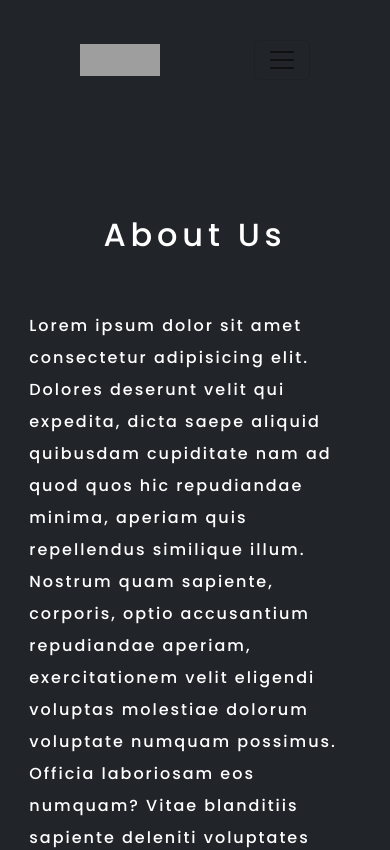
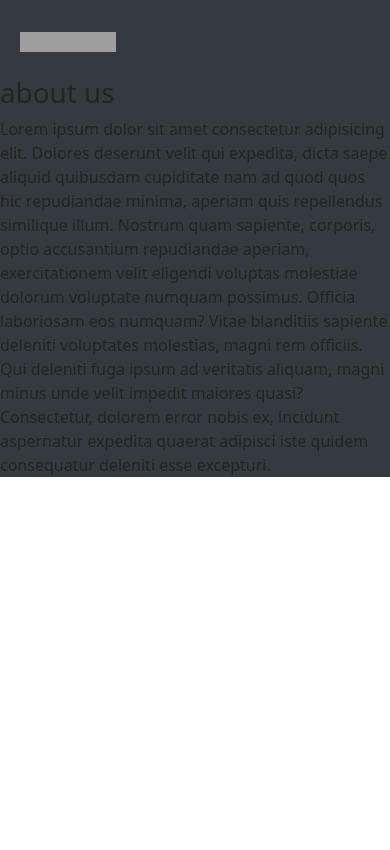
Before and after one commit to drewid25/MiniProject2, a React (Create React App) app: page /About in a window 390 px wide. Shown: the top 850 px of the page. Built offline with nearby package versions, Linux system fonts and the light colour scheme; no server answers; grey boxes are pictures that could not be loaded; a web font is replaced by a local one.

Commit message:
added tailwind css

```diff
--- a/package.json
+++ b/package.json
@@ -6,6 +6,8 @@
     "@chakra-ui/react": "^2.2.4",
     "@emotion/react": "^11.9.3",
     "@emotion/styled": "^11.9.3",
+    "@headlessui/react": "^1.6.6",
+    "@heroicons/react": "^1.0.6",
     "@testing-library/jest-dom": "^5.16.4",
     "@testing-library/react": "^13.3.0",
     "@testing-library/user-event": "^13.5.0",
@@ -17,6 +19,7 @@
     "react-dom": "^18.2.0",
     "react-router-dom": "^6.3.0",
     "react-scripts": "5.0.1",
+    "tailwindcss": "^3.1.8",
     "web-vitals": "^2.1.4"
   },
   "scripts": {
--- a/src/App.js
+++ b/src/App.js
@@ -1,5 +1,5 @@
 import React from 'react'
-import { BrowserRouter as Router, Route,Routes } from 'react-router-dom'
+import { BrowserRouter, BrowserRouter as Router, Route,Routes } from 'react-router-dom'
 // import pages
 import Home from './pages/Home'
 import About from './pages/About'
@@ -10,22 +10,27 @@ import Error from './pages/Error'
 import NavBar from './components/NavBar'
 
 import 'bootstrap/dist/css/bootstrap.min.css';
+import  Navbar  from './components/NavBar'
+import CharacterList from './components/CharacterList'
 function App() {
   return (
-    <>
-      <Router>
-        <NavBar />
-        <Routes>
-          <Route exact path='/' element={<Home/>} />
-          <Route path='/About' element={<About/>} />
-          <Route path='/Character/:id' element={<SingleCharacter/>} />
-          <Route exact path='*' element={<Error/>} />
 
+      <BrowserRouter>
 
+       <Routes>
+          <Route path='/' element={<Navbar />}>
+
+          <Route path="Home" element={<Home/>}/>
+
+          <Route path='About' element={<About />} />
+          <Route path='Characters'element={<CharacterList/>}/>
+          <Route path='Character/:id' element={<SingleCharacter/>} />
+          <Route  path='*' element={<Error/>} />
+       </Route>
         </Routes>
-      </Router>
 
-    </>
+ </BrowserRouter>
+
 
   )
 }
--- a/src/components/Character.js
+++ b/src/components/Character.js
@@ -10,26 +10,23 @@ import { Col, Row, Button } from 'antd';
 
 const Character = ({image,name,id}) => {
   return (
-    <>
-      <Row>
-        <Col  >
-        <article className='character'  >
-          <div className='img-container'>
-            <img src={image} alt={name} />
+
+
+        <article className=" grid grid-row-2 place-items-center bg-yellow6 p-6 align-center rounded-md sm:w-50 md:w-56 lg:w-72"  >
+          <div className="justify-center w-28 align-center">
+            <img  className="rounded-full h-24 w-24 text-center" src={image} alt={name} />
           </div>
 
-          <div className='character-footer'>
-            <h3>{name}</h3>
-              <Button type="primary">More Info</Button>
-              <Link
+          <div className="mt-2">
+            <h4 className="text-white">{name}</h4>
+           <Link
                 to={`/Character/:${id}`}
-                state={{id:id}}>
-              details </Link>
+                state={{id:id}} className='text-white no-underline'>
+              More Info </Link>
           </div>
         </article>
-        </Col>
-      </Row>
-    </>
+
+
 
 
   )
--- a/src/components/CharacterList.js
+++ b/src/components/CharacterList.js
@@ -2,7 +2,7 @@ import React from 'react'
 import Character from './Character'
 import Loading from './Loading'
 import {useGlobalContext} from '../context'
-
+import SearchForm from "../components/SeachForm"
 const CharacterList = () => {
   const { characters, setCharacters, loading } = useGlobalContext();
 
@@ -16,10 +16,11 @@ const CharacterList = () => {
   }
   return (
     <>
-    <section className='section' >
-      <h2 className='character-title'>Characters</h2>
+      <section className='mt-5 ' >
+        <SearchForm/>>
+      <h2 className='text-center text-white'>Characters</h2>
 
-      <div className="character-div">
+      <div className=" p-6 w-screen grid grid-cols-6 gap-y-5 md:grid-cols-3 lg:grid-cols-4 slg:grid-cols-3 mlg:grid-cols-4 xl:grid-cols-5 xxl:grid-cols-6 sm:grid-cols-1 xsm:grid-cols-1 text-center" >
           {characters.map((item) => {
          console.log(item.id)
           return <Character key={item.id} {...item}/>
--- a/src/components/NavBar.js
+++ b/src/components/NavBar.js
@@ -1,34 +1,37 @@
 import React from 'react'
 import { Link } from 'react-router-dom'
-import Navbar from 'react-bootstrap/Navbar'
-import Container from 'react-bootstrap/Container'
-import Nav from 'react-bootstrap/Nav';
-import NavDropdown from 'react-bootstrap/NavDropdown';
-import Button from 'react-bootstrap/Button'
+import {Outlet} from "react-router-dom"
+
+
 import '../../src/index.css';
 const NavBar = () => {
-    return (
-      <Navbar expand='lg'>
-      <Container className="container">
-      <Link to ="/"><Navbar.Brand href="#" className="navBrand ">  <img src="https://www.mikeanddenises.com/wp-content/uploads/2018/04/star-wars-logo-981.png" alt="Star Wars Logo" className="logo-img" /></Navbar.Brand></Link>
+  return (
+    <main className='bg-gray9'>
+      <nav className="relative container mx-auto p-6 " >
+        {/* Flex container */}
+        <div className="flex justify-between items-center ">
+          {/* logo */}
+          <div className="pt-2">
+            <Link to="/Home"><img  className=" h-5 w-24" src="https://www.mikeanddenises.com/wp-content/uploads/2018/04/star-wars-logo-981.png" alt="starwars-logo" /></Link>
 
-        <Navbar.Toggle aria-controls="basic-navbar-nav" className='toggle'/>
-        <Navbar.Collapse id="basic-navbar-nav">
-                    <Nav className="ms-auto" basic-navbar-nav="true" >
-            <Link to="/"> <Nav.Link className= 'link' href="#home">Home</Nav.Link></Link>
-           <Link to="/About"> <Nav.Link   className= 'link' href="#link">About</Nav.Link></Link>
+          </div>
+          {/* Menu Items */}
+          <div className="hidden md:flex space-x-6">
+            <Link to="/Home" className="text-yellow7 no-underline">Home</Link>
+            <Link to="/About"  className="text-yellow7 no-underline">About us</Link>
+            <Link to="/Characters"  className="text-yellow7 no-underline">Characters</Link>
+            <Link to="/Movies"  className="text-yellow7 no-underline">Movies</Link>
+          </div>
+        </div>
 
-            <Button className="button"><a href="#">Login</a></Button>
-            <Button className="button"><a href="#">Sign up</a></Button>
+      </nav>
+      <div>
+          <Outlet/>
+      </div>
+     </main>
 
-
-          </Nav>
-        </Navbar.Collapse>
-
-      </Container>
-            </Navbar>
 
   )
 }
 
-export default NavBar
+export default NavBar;
--- a/src/index.css
+++ b/src/index.css
@@ -1,265 +1,3 @@
-*{
-    margin:0;
-    padding:0;
-    box-sizing: border-box;
-}
-html{
-    font:62.5%;
-    /* // 1rem = 10px */
-}
-
-:root {
-  --primary-color:#212529;
-  --accent-color:#fcc419;
-  --text-color: #fff;
-  --font-family: "Poppins", sans-serif;
-  --paragraph-font:1.6rem;
-  --padding-top:5rem;
-  --padding-bottom:5rem;
-  --margin-left:.5rem;
-  --smallWidth: 85vw;
-  --maxWidth: 40rem;
-  --mainSpacing: 0.3rem;
-  --mainTransition: all 0.3s linear;
-  --mainBorderRadius: 0.25rem;
-   --lightShadow: 2px 5px 3px 0px rgba(0, 0, 0, 0.5);
-  --darkShadow: 4px 10px 5px 0px rgba(0, 0, 0, 0.5);
-    --mainTransition: all 0.3s linear;
-}
-body {
-  background-color:var(--primary-color) !important;
-  font-family: var(--font-family) !important;
-  color:#fff !important;
-}
-
-code {
-  font-family: source-code-pro, Menlo, Monaco, Consolas, 'Courier New',
-    monospace;
-}
-
-.navBrand img {
-  height: 5rem;
-  width: 5rem;
-}
-
-
-.container{
-  display: flex !important;
-  justify-content: space-between !important;
-  padding:2rem 5rem !important;
-
-}
-
-.toggle {
-  color: white !important;
-}
-.nav{
-  margin-left:20rem !important;
-
-}
-
-.link{
-  font-size:1rem !important;
-  text-transform: uppercase;
-  color:white !important;
-  text-decoration: none !important;
-}
-
-.button {
-    background-color: var(--accent-color) !important;
-
-    font-weight: 600 !important;
-    border-radius:.9rem !important;
-    padding-top: 5px;
-    padding-bottom: 5px;
-    padding-left: 10px;
-    padding-right: 10px;
-    margin-left: var(--margin-left)!important;
-    border: none;
-}
-
-.button a {
-  text-transform: uppercase;
-  text-decoration: none;
-  color: white;
-}
-
-.button a:hover {
-  border-bottom: 3px solid white;
-  color: white !important;
-}
-
-.nav-button  {
-    text-decoration: none;
-    color: var(--primary-color);
-}
-
-.section {
-  padding: 5rem 0;
-}
-
-.section-title {
-  font-size: 2rem;
-  text-transform: capitalize;
-  letter-spacing: var(--mainSpacing);
-  text-align: center;
-  margin-bottom: 3.5rem;
-  margin-top: 1rem;
-}
-/*
-======
-About
-======
-*/
-.about-section {
-  width: var(--smallWidth) ;
-  max-width: var(--maxWidth);
-  margin: 0 auto;
-}
-.about-section p {
-  line-height: 2rem;
-  font-weight: 400;
-  letter-spacing: 2px;
-}
-/*======
-Error
-======  */
-
-
-.error-page {
-  display: flex;
-  justify-content: center;
-}
-.error-container {
-  text-align: center;
-  text-transform: capitalize;
-}
-.btn,
-.btn-white,
-.btn-primary {
-  text-transform: uppercase;
-  letter-spacing: var(--mainSpacing);
-  color: #fff;
-  border: 2px solid var(--primaryColor);
-  padding: 0.45rem 0.8rem;
-  display: inline-block;
-  transition: var(--mainTransition);
-  cursor: pointer;
-  font-size: 0.8rem;
-  background: transparent;
-  border-radius: var(--mainBorderRadius);
-  display: inline-block;
-}
-img{
-
-  height:20rem;
-  width:20rem;
-}
-
-.img-container{
-  height:25rem !important;
-  width:24rem !important;
-  text-align: center;
-  padding:2rem;
-  background-color: #fff;
-}
-
-
-.logo-img{
-  height:2rem !important;
-  width:5rem !important;
-}
-
-/*======
-Character Section
-======  */
-
-/* .character-container{
-  height:100rem;
-  width:90vw;
-  margin:0 auto;
-  background-color: white;
-} */
-.character-title {
-  font-size: 2rem;
-  text-transform: capitalize;
-  letter-spacing: var(--mainSpacing);
-  text-align: center;
-  margin-bottom: 3.5rem;
-  margin-top: 1rem;
-}
-
-.character-div {
-  background-color: black;
-  width: var(--smallWidth);
-  margin: 0 auto;
-  /* max-width: var(--fullWidth); */
-  display: grid;
-  grid-template-columns: repeat(4,1fr);
-  row-gap: 5rem;
-  column-gap: 1rem;
-  /* align-items: start; */
-}
-
-.character {
-  height:30rem;
-  box-shadow:2px 6px 10px white !important;
-  /* background: var(--mainWhite);
-  margin-bottom: 10rem;
-  box-shadow: var(--lightShadow);
-  transition: var(--mainTransition);
-  display: grid;
-  grid-template-rows: auto 1fr;
-  border-radius: var(--mainBorderRadius); */
-}
-
-/* .character-footer h3,
-.character-footer h4,
-.character-footer p {
-  margin-bottom: 0.3rem;
-} */
-.character-footer h3 {
-  font-size: 2rem;
-  padding:2rem;
-}
-
-
-.cocktail-footer p {
-  color: var(--darkGrey);
-  margin-bottom: 0.5rem;
-}
-
-
-.section {
-  padding: 5rem auto;
-
-}
-
-/***Details Container ****/
-
-.details-container{
-  display: grid !important;
-  grid-template-columns: repeat(3,1fr);
-  margin:0 2rem;
-  gap:1rem;
-  padding:2rem 5rem !important;
-}
-
-.description-container{
- height:30rem;
- width:50rem;
- padding:2rem;
- background-color: white;
- color:#212529;
-}
-
-
-
-
-/* .character{
-
-  margin-bottom: 10rem;
-  box-shadow: 0 5px 15px rgba(0,0,0,0.1)
-  !important;
-  margin:10rem auto;
-} */
+@tailwind base;
+@tailwind components;
+@tailwind utilities;
--- a/src/pages/Home.js
+++ b/src/pages/Home.js
@@ -1,13 +1,16 @@
 import React from 'react'
 import CharacterList from '../components/CharacterList'
 import SearchForm from '../components/SeachForm'
+import hero from '../images/star-wars-poster-hero.jpg'
 const Home = () => {
   return (
-    <main>
-      <SearchForm/>
-      <CharacterList/>
+    <main className="bg-gray9">
+
+      <div className="w-screen h-800 ">
+        <img src={hero} alt="" />
+    </div>
     </main>
-  )
+)
 }
 
 export default Home
--- /dev/null
+++ b/tailwind.config.js
@@ -0,0 +1,27 @@
+/** @type {import('tailwindcss').Config} */
+module.exports = {
+  content: ["./src/**/*.{html,js}"],
+  theme: {
+    screens: {
+      xsm:'375px',
+      sm: '480px',
+      md: '768px',
+      lg: '976px',
+      slg: '1024px',
+      mlg:'1280px',
+      xl: '1445px',
+      xxl: '1920px'
+    },
+    extend: {
+      colors: {
+        yellow7: "#f59f00",
+        yellow8: "#f08c00",
+        yellow6: "#fab005",
+        gray7: "#495057",
+        gray8: "#343a40",
+        gray9:"#343a40"
+      }
+    },
+  },
+  plugins: [],
+}
```
Also changed, not shown: src/pages/SingleCharacter.js (+18 -11 lines), src/components/Footer.js (added), src/components/feature.js (added), 3 other files (tests, documents, lock files or other folders).
